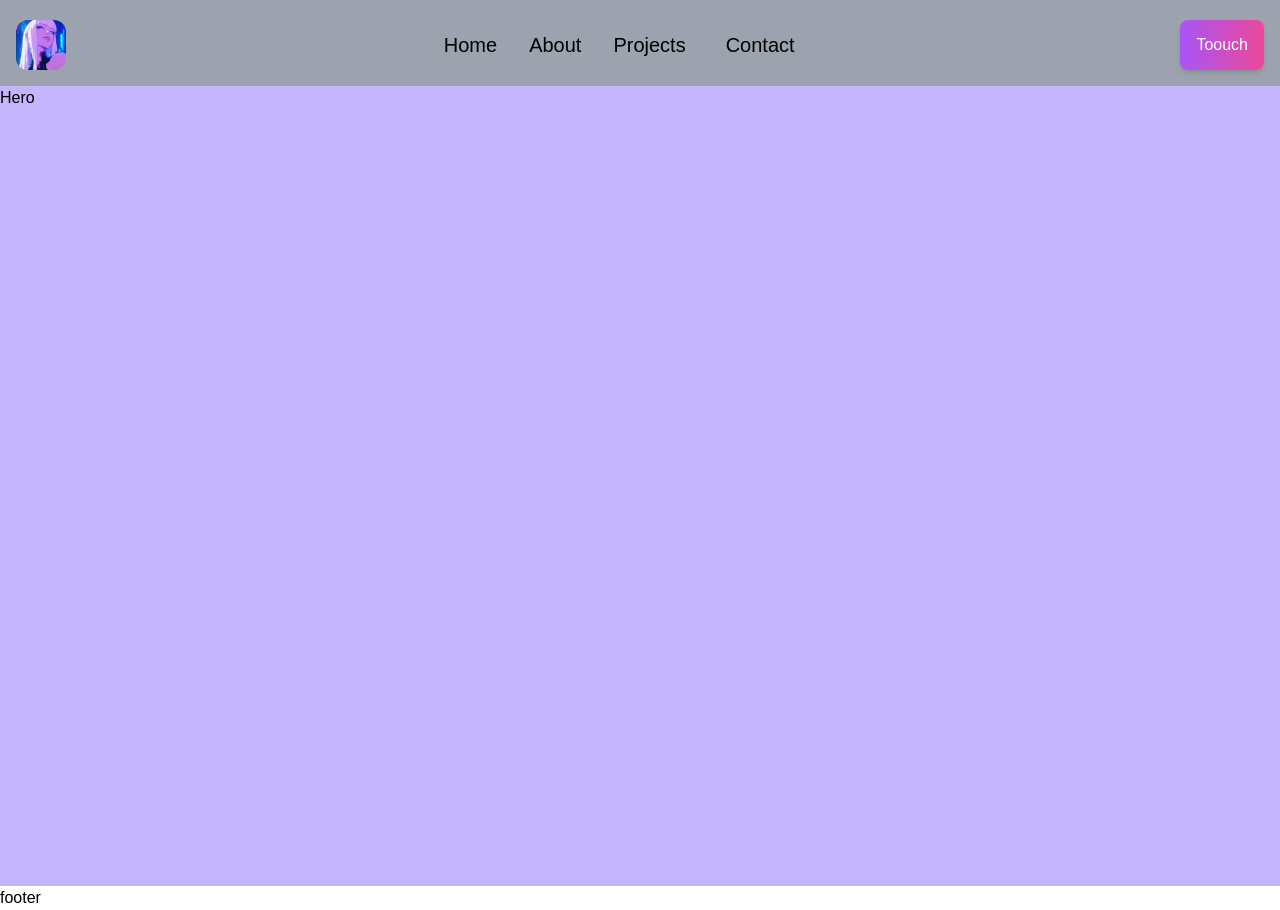
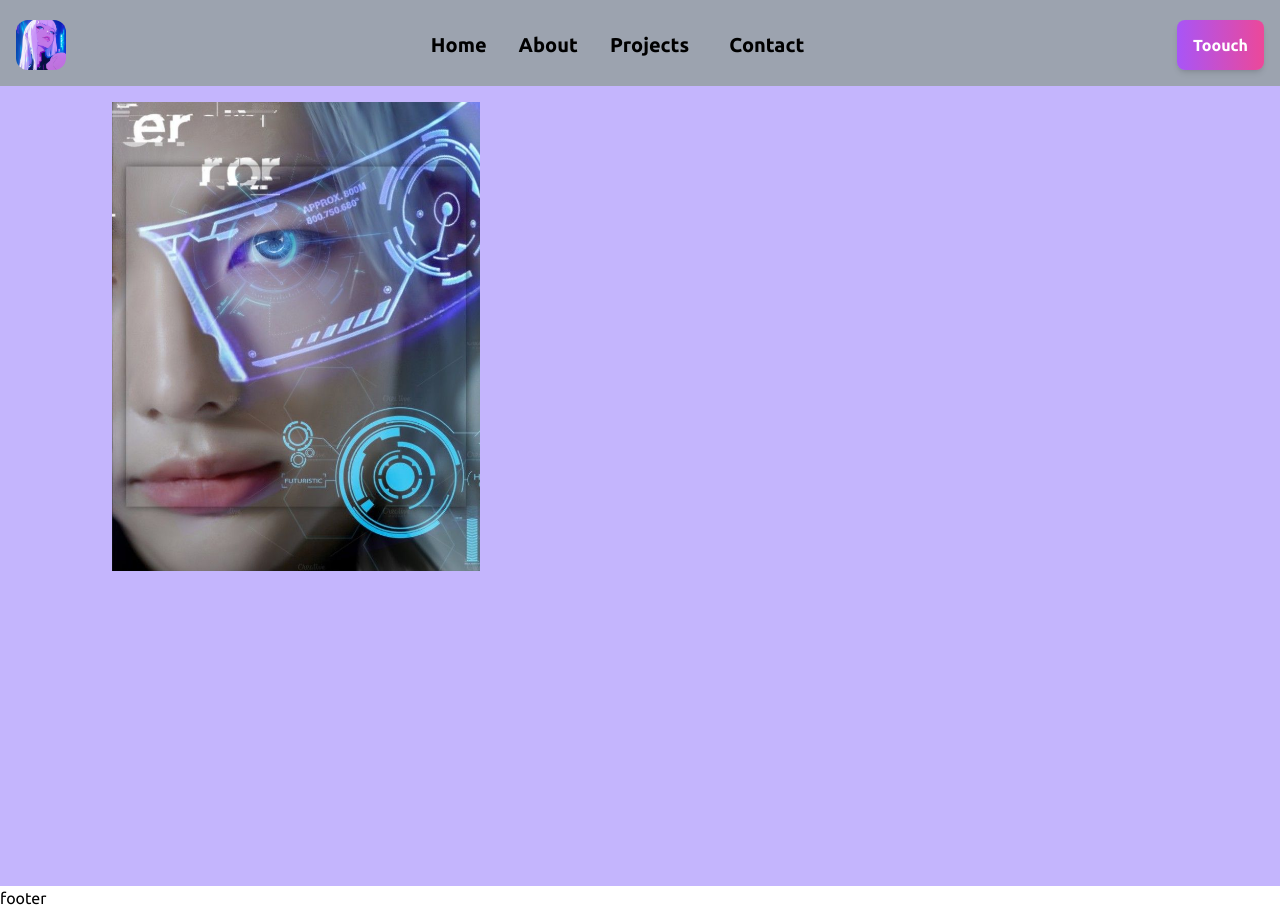
Before and after one commit to 0AnshuAditya0/Personal-blog, a Next.js app: page / in a window 1280 px wide. Built offline with nearby package versions, Linux system fonts and the light colour scheme.

Commit message:
hero section makeup

```diff
--- a/src/app/globals.css
+++ b/src/app/globals.css
@@ -1,6 +1,9 @@
+@import url('https://fonts.googleapis.com/css2?family=Ubuntu:ital,wght@0,300;0,400;0,500;0,700;1,300;1,400;1,500;1,700&display=swap');
+
 @tailwind base;
 @tailwind components;
 @tailwind utilities;
+
 
 :root {
   --background: #ffffff;
@@ -17,7 +20,7 @@
 body {
   color: var(--foreground);
   background: var(--background);
-  font-family: Arial, Helvetica, sans-serif;
+  font-family: 'Ubuntu',Arial, Helvetica, sans-serif;
 }
 
 @layer utilities {
--- a/src/components/hero.js
+++ b/src/components/hero.js
@@ -1,11 +1,17 @@
-import React from 'react'
+import React from 'react';
+import Image from 'next/image';
 
 const Hero = () => {
   return (
     <div
     className=" w-full h-screen bg-violet-300"
     >
-        Hero
+      <Image
+      src="/images/hyunjin.jpg"
+      height={30}
+      width={400}
+      className='p-4 ml-24'
+      />
     </div>
   )
 }
--- a/src/components/navbar.js
+++ b/src/components/navbar.js
@@ -11,7 +11,7 @@ export default function Navbar() {
   const pathname = usePathname();
   // Use usePathname to handle active links:
   return (
-    <nav className="bg-gray-400 text-black p-4 pt-5 flex justify-between ">
+    <nav className="bg-gray-400 text-black p-4 pt-5 flex justify-between font-ubuntu font-semibold">
       <Image src="/images/edgrun.jpg"
         width={50}
         height={50}
--- a/tailwind.config.js
+++ b/tailwind.config.js
@@ -1,4 +1,5 @@
 /** @type {import('tailwindcss').Config} */
+
 module.exports = {
   darkMode: 'class',
   content: [
@@ -12,6 +13,9 @@ module.exports = {
         background: "var(--background)",
         foreground: "var(--foreground)",
       },
+      fontFamily: {
+        ubuntu: ['Ubuntu','sans-serif'],
+      },
     },
   },
   plugins: [],
```
Also changed, not shown: public/images/future-1.jpg (added), public/images/hyunjin.jpg (added).
